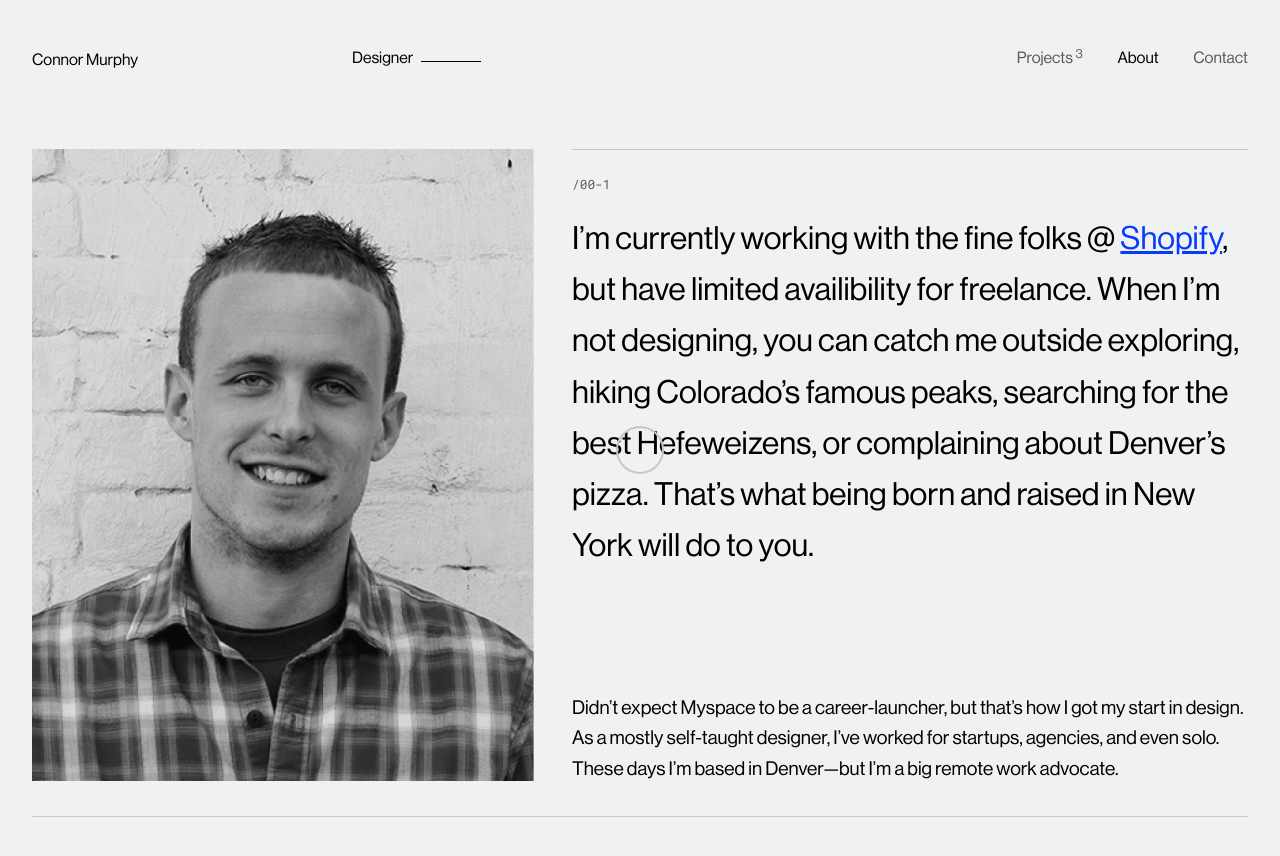
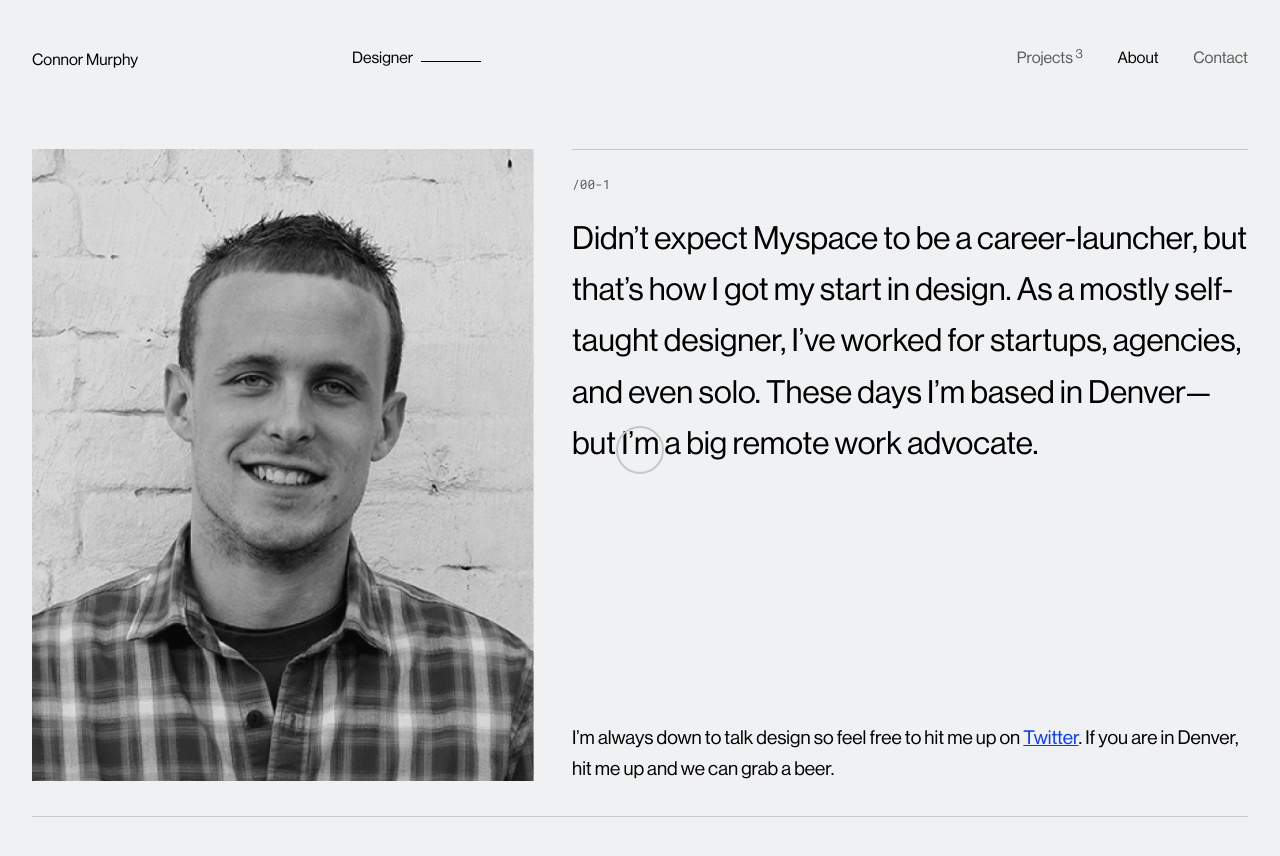
Before and after one commit to connormurphy/connormurphy.github.io, a Jekyll site: the page built from about.html, in a window 1280 px wide. Shown: the top 856 px of the page. Built offline with Jekyll 4.4.1, drawn with Linux system fonts in a browser that asks for light colours; nearby versions of some CDN libraries.

Commit message:
Update from Forestry.io Connor Murphy updated _data/content.yml

```diff
--- a/_data/content.yml
+++ b/_data/content.yml
@@ -43,14 +43,11 @@ contact:
 about:
   image: "/assets/img/connor-murphy.jpg"
   title: About
-  body: I’m currently working with the fine folks @ [Shopify](https://shopify.com){:target="_blank"}{:rel="noopener
-    noreferrer"}, but have limited availibility for freelance. When I’m not designing,
-    you can catch me outside exploring, hiking Colorado’s famous peaks, searching
-    for the best Hefeweizens, or complaining about Denver's pizza. That’s what being
-    born and raised in New York will do to you.
-  secondary: Didn’t expect Myspace to be a career-launcher, but that’s how I got my
-    start in design. As a mostly self-taught designer, I’ve worked for startups, agencies,
+  body: Didn’t expect Myspace to be a career-launcher, but that’s how I got my start
+    in design. As a mostly self-taught designer, I’ve worked for startups, agencies,
     and even solo. These days I’m based in Denver—but I'm a big remote work advocate.
+  secondary: I’m always down to talk design so feel free to hit me up on [Twitter](https://twitter.com/atconnormurphy){:target=“_blank”}{:rel=“noopener
+    noreferrer”}. If you are in Denver, hit me up and we can grab a beer.
   cta: More
   experience:
     title: Experience
```
